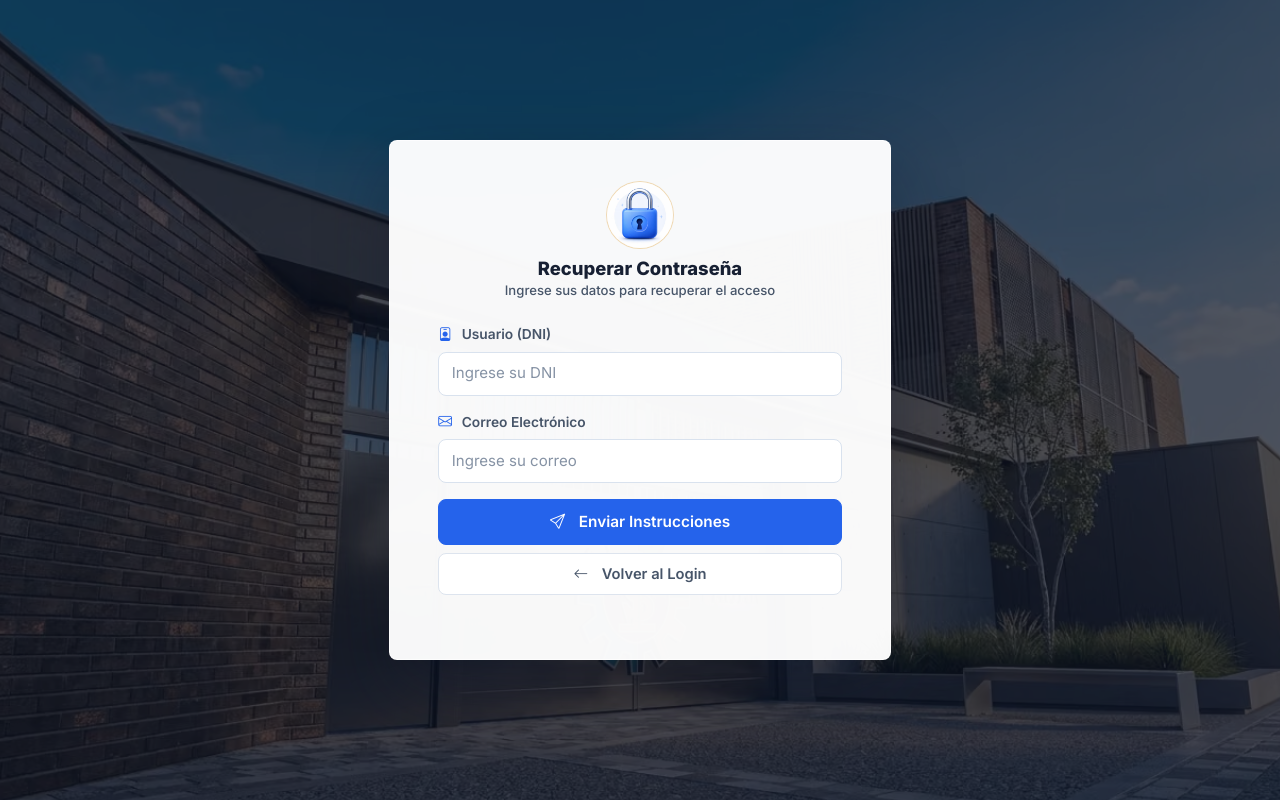
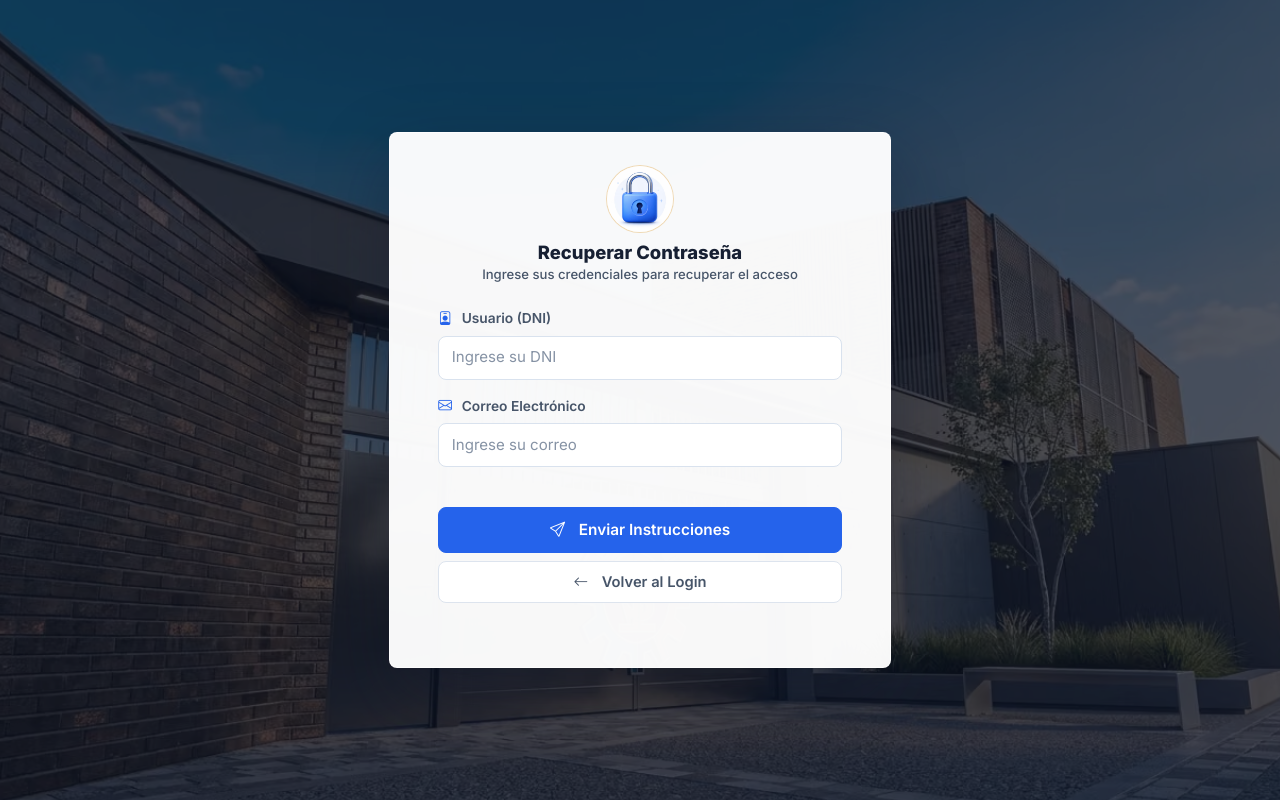
Before and after one commit to azconsultingperu/sgrv, a Flask app: page /auth/recuperar in a window 1280 px wide. Run offline with Flask 3, Linux system fonts and the light colour scheme; some libraries are stand-ins or nearby versions.

Commit message:
fix(auth): vinculación for/id en inputs de pantallas auth + layout card recuperar

```diff
--- a/app/__init__.py
+++ b/app/__init__.py
@@ -22,6 +22,7 @@ def create_app():
     migrate.init_app(app, db)
 
     login_manager.login_view = 'auth.login'
+    login_manager.login_message = None
 
     from app.controllers.auth_controller import auth_bp
     from app.controllers.dashboard_controller import dashboard_bp
--- a/app/static/css/auth.css
+++ b/app/static/css/auth.css
@@ -203,8 +203,18 @@
 }
 
 .login-card .card-body {
-    padding-top: 2.5rem !important;
+    padding-top: 2rem !important;
+    padding-bottom: 0.7rem !important;
+}
+
+.login-card.auth-recuperar .card-body {
+    display: flex;
+    flex-direction: column;
     padding-bottom: 4rem !important;
+}
+
+.login-card.auth-recuperar .card-body > form {
+    flex: 1 1 auto;
 }
 
 .auth-motto {
--- a/app/templates/auth/recuperar.html
+++ b/app/templates/auth/recuperar.html
@@ -5,7 +5,7 @@
 {% block auth_content %}
 <div class="login-bg">
     <div class="col-11 col-sm-9 col-md-6 col-lg-5 col-xl-5 col-xxl-5 px-3">
-        <div class="login-card">
+        <div class="login-card auth-recuperar">
             <div class="card-body p-4 p-md-5">
                 <div class="auth-brand mb-4">
                     <div class="auth-icon warning">
@@ -16,24 +16,26 @@
                         </picture>
                     </div>
                     <h4 class="auth-title">Recuperar Contraseña</h4>
-                    <p class="auth-subtitle">Ingrese sus datos para recuperar el acceso</p>
+                    <p class="auth-subtitle">Ingrese sus credenciales para recuperar el acceso</p>
                 </div>
-                <form method="POST">
+                <form method="POST" class="d-flex flex-column h-100">
                     <input type="hidden" name="csrf_token" value="{{ csrf_token() }}">
                     <div class="mb-3">
-                        <label class="login-label"><i class="bi bi-person-badge me-1"></i>Usuario (DNI)</label>
-                        <input type="text" class="form-control login-input" name="username" placeholder="Ingrese su DNI" required>
+                        <label for="recuperar-username" class="login-label"><i class="bi bi-person-badge me-1"></i>Usuario (DNI)</label>
+                        <input type="text" id="recuperar-username" class="form-control login-input" name="username" placeholder="Ingrese su DNI" required>
                     </div>
-                    <div class="mb-3">
-                        <label class="login-label"><i class="bi bi-envelope me-1"></i>Correo Electrónico</label>
-                        <input type="email" class="form-control login-input" name="email" placeholder="Ingrese su correo" required>
+                    <div class="mb-4">
+                        <label for="recuperar-email" class="login-label"><i class="bi bi-envelope me-1"></i>Correo Electrónico</label>
+                        <input type="email" id="recuperar-email" class="form-control login-input" name="email" placeholder="Ingrese su correo" required>
                     </div>
+                    <div class="mt-auto pt-3">
                         <button type="submit" class="btn btn-primary w-100 mb-2 login-btn">
                             <i class="bi bi-send me-2"></i>Enviar Instrucciones
                         </button>
                         <a href="{{ url_for('auth.login') }}" class="btn btn-outline-secondary w-100">
                             <i class="bi bi-arrow-left me-2"></i>Volver al Login
                         </a>
+                    </div>
                 </form>
             </div>
         </div>
```
Also changed, not shown: app/templates/auth/login.html (+5 -6 lines), app/templates/auth/reset_password.html (+4 -4 lines), CHANGELOG.md. Lines whose indentation alone changed are shown as unchanged.
